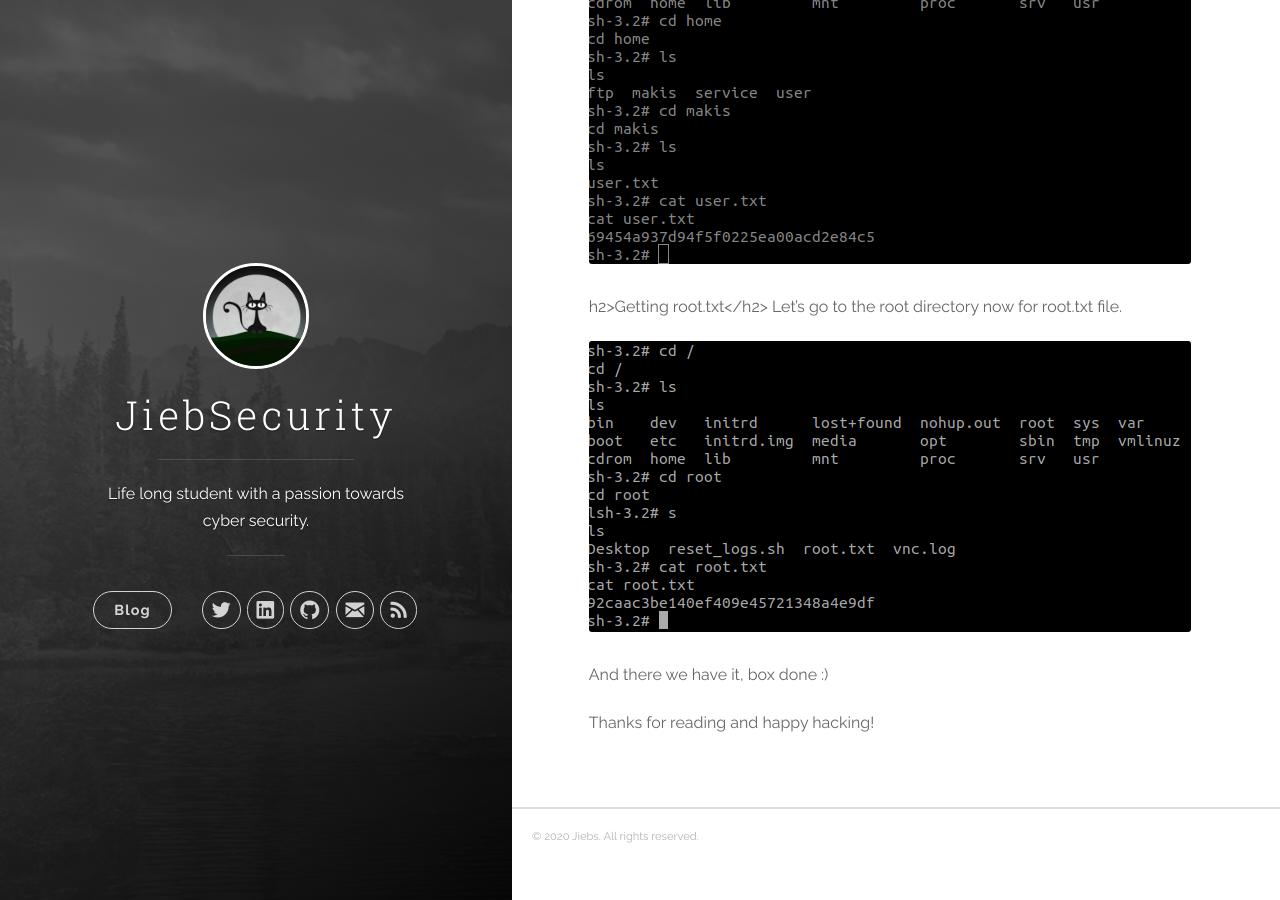
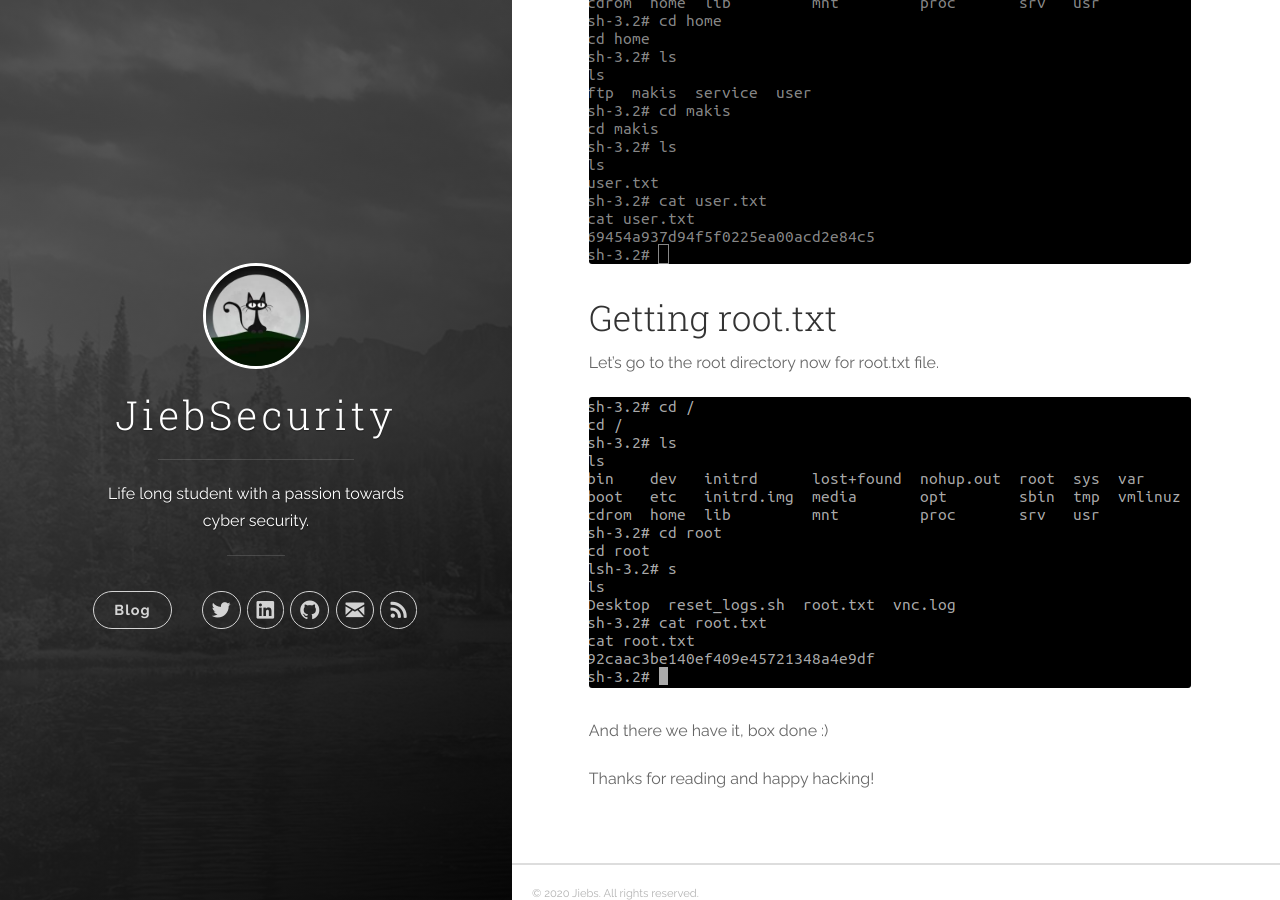
Before and after one commit to Jiebss/Jiebss.github.io, a Jekyll site: the page built from _posts/2020-01-9-htb-lame-walkthrough.markdown, in a window 1280 px wide and 900 px high, scrolled down 3976 px. Built offline with Jekyll 4.4.1, drawn with Linux system fonts in a browser that asks for light colours.

```diff
--- a/_posts/2020-01-9-htb-lame-walkthrough.markdown
+++ b/_posts/2020-01-9-htb-lame-walkthrough.markdown
@@ -94,7 +94,7 @@ Let's continue and find the user and root flag. When going through the user fold
 
 ![](/assets/3/9.png)
 
-h2>Getting root.txt</h2>
+<h2>Getting root.txt</h2>
 Let's go to the root directory now for root.txt file.
 
 ![](/assets/3/10.png)
```
